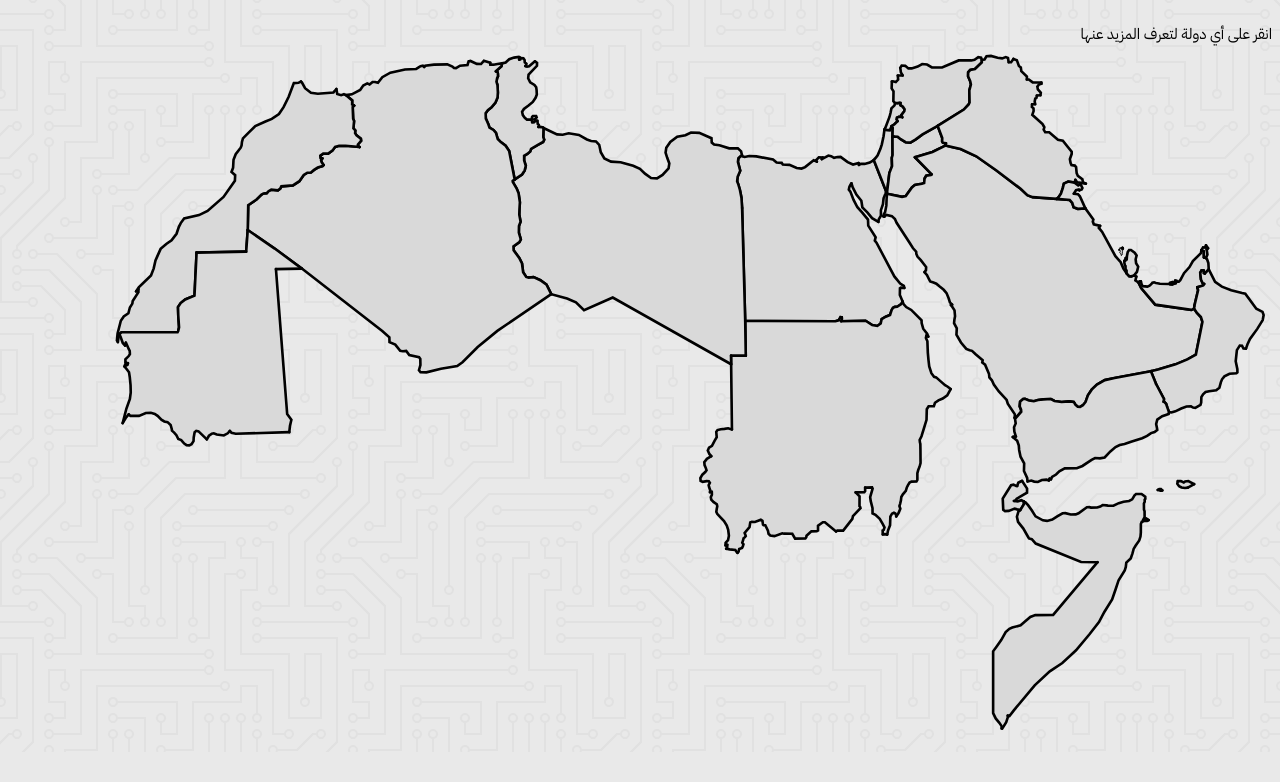
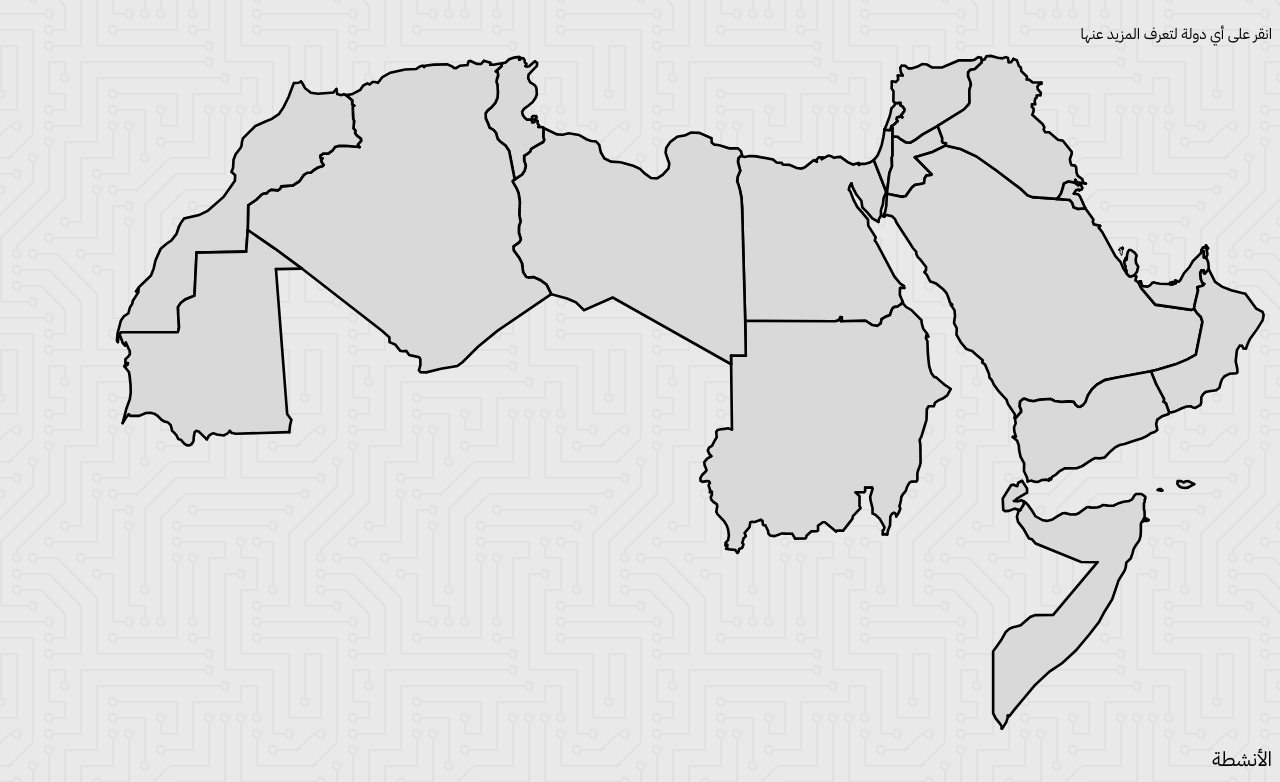
Before and after one commit to Hossam214/hossam214.github.io, a plain HTML site: page index.html in a window 1280 px wide. Shown: the part 1123-1905 px from the top of the page. Before the commit the page ends 1875 px from the top, so only its background shows below. Drawn offline with Linux system fonts and the light colour scheme.

Commit message:
Update index.html

```diff
--- a/index.html
+++ b/index.html
@@ -571,6 +571,9 @@
                 </g>
             </svg>
         </div>
+
+        <a href="">الأنشطة</a>
+
         <script>
             document.querySelectorAll("g[id$='_Fills']").forEach(group => {
             const country = group.id.replace("_Fills", "");
```
